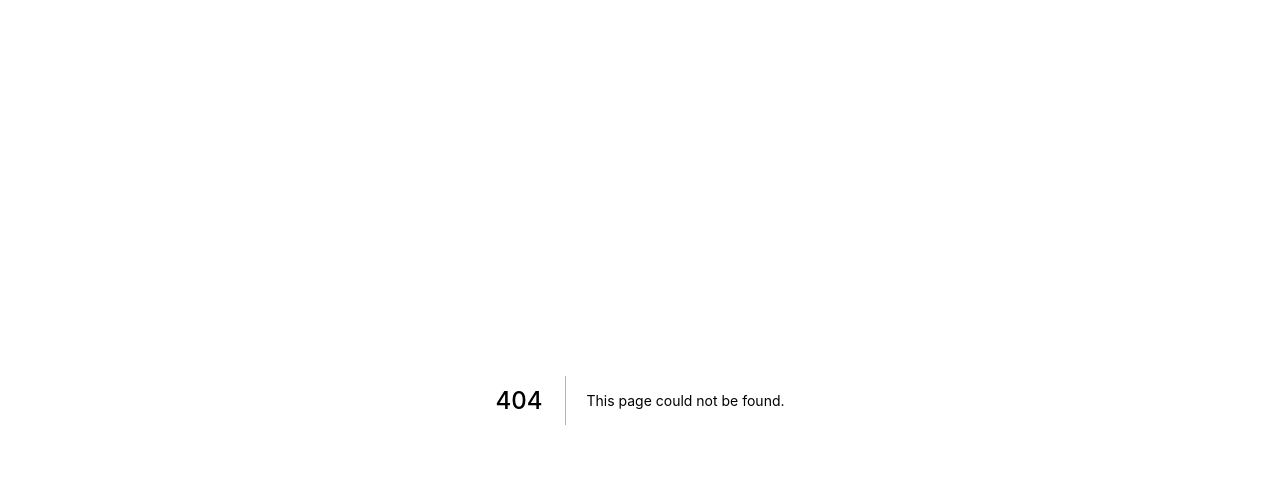
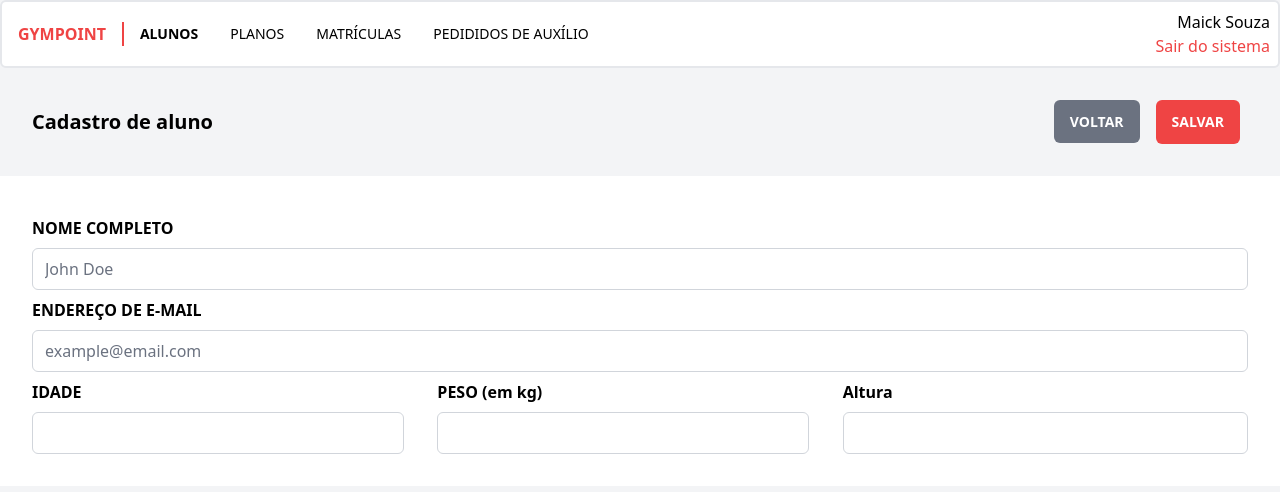
Before and after one commit to NearMaick/RocketSeat-GymPoint-2.0, a Next.js app: page /student/update/1 in a window 1280 px wide. Before the commit this address had no page. Shown: the top 492 px of the page. Built offline with nearby package versions, Linux system fonts and the light colour scheme; no server answers; the database is empty.

Commit message:
feat(web): update student #1

```diff
--- /dev/null
+++ b/src/pages/api/students/listOne.ts
@@ -0,0 +1,16 @@
+import { NextApiRequest, NextApiResponse } from "next";
+import { prisma } from "../../../lib/prisma";
+
+export default async function StudentsListOne(
+  request: NextApiRequest,
+  response: NextApiResponse
+) {
+  const { id } = request.query as any;
+  const result = await prisma.student.findUnique({
+    where: {
+      id,
+    },
+  });
+
+  return response.status(201).json(result);
+}
--- /dev/null
+++ b/src/pages/api/students/update/[id].tsx
@@ -0,0 +1,25 @@
+import { NextApiRequest, NextApiResponse } from "next";
+import { prisma } from "../../../../lib/prisma";
+
+export default async function Update(
+  request: NextApiRequest,
+  response: NextApiResponse
+) {
+  const { id } = request.query as any;
+  const { name, email, age, height, weight } = request.body;
+
+  const result = await prisma.student.update({
+    where: {
+      id: id,
+    },
+    data: {
+      name,
+      email,
+      age,
+      height,
+      weight,
+    },
+  });
+
+  return response.json(result);
+}
--- a/src/pages/student/list.tsx
+++ b/src/pages/student/list.tsx
@@ -52,9 +52,9 @@ export default function StudentList() {
             <p className='py-4'>{student.email}</p>
             <p className='py-4 mx-28'>{student.age}</p>
             <div className='w-full py-4 flex justify-end'>
-              <a className='px-2 text-blue-500' href=''>
-                editar
-              </a>
+              <Link href={`/student/update/${student.id}`}>
+                <a className='px-2 text-blue-500'>editar</a>
+              </Link>
               <a className='text-red-500' href=''>
                 apagar
               </a>
--- /dev/null
+++ b/src/pages/student/update/[id].tsx
@@ -0,0 +1,148 @@
+import { yupResolver } from "@hookform/resolvers/yup";
+import Link from "next/link";
+import { useRouter } from "next/router";
+import { useEffect } from "react";
+import { useForm } from "react-hook-form";
+import * as Yup from "yup";
+import { Header } from "../../../components/Header";
+
+const schema = Yup.object({
+  name: Yup.string().required("Nome é obrigatório"),
+  email: Yup.string()
+    .email("Deve ser um email válido")
+    .required("E-mail é obrigatório"),
+  height: Yup.number()
+    .positive("Não pode ser zero ou negativo")
+    .required("Altura é obrigatório"),
+  weight: Yup.number()
+    .positive("Não pode ser zero ou negativo")
+    .required("Peso é obrigatório"),
+  age: Yup.number()
+    .positive("Não pode ser zero ou negativo")
+    .required("Idade é obrigatório"),
+});
+
+export default function StudentUpdate() {
+  const {
+    register,
+    handleSubmit,
+    formState: { errors },
+    setValue,
+  } = useForm({
+    resolver: yupResolver(schema),
+  });
+  const { push, query } = useRouter();
+  const { id } = query;
+
+  useEffect(() => {
+    fetch(`http://localhost:3000/api/students/listOne?id=${id}`).then(
+      (response) =>
+        response.json().then((data) => {
+          setValue("name", data.name);
+          setValue("email", data.email);
+          setValue("age", data.age);
+          setValue("weight", data.weight);
+          setValue("height", data.height);
+        })
+    );
+  }, [id, setValue]);
+
+  function handleUpdateStudentSubmit({ name, email, height, weight, age }) {
+    fetch(`http://localhost:3000/api/students/update/${id}`, {
+      method: "put",
+      body: JSON.stringify({
+        name,
+        email,
+        age,
+        height,
+        weight,
+      }),
+      headers: {
+        "Content-Type": "application/json",
+      },
+    });
+
+    push("/student/list");
+
+    console.log({ name, email, height, weight, age });
+  }
+
+  return (
+    <div className='bg-gray-100 h-screen'>
+      <Header />
+      <section className='flex items-center justify-between p-8'>
+        <div>
+          <h4 className='font-bold text-xl'>Cadastro de aluno</h4>
+        </div>
+        <div>
+          <Link href='/student/list'>
+            <a className='font-bold bg-gray-500 text-sm text-white px-4 py-3 mx-2 rounded-md '>
+              VOLTAR
+            </a>
+          </Link>
+          <button
+            className='font-bold bg-red-500 text-sm text-white px-4 py-3 mx-2 rounded-md '
+            type='submit'
+            form='student-create-form'>
+            SALVAR
+          </button>
+        </div>
+      </section>
+      <section className='bg-white p-8'>
+        <form
+          id='student-create-form'
+          onSubmit={handleSubmit(handleUpdateStudentSubmit)}>
+          <h4 className='font-bold my-2'>NOME COMPLETO</h4>
+          <input
+            {...register("name")}
+            className='w-full border-gray-300 rounded-md'
+            type='text'
+            placeholder='John Doe'
+          />
+          <p className='text-red-500'>{errors.name?.message}</p>
+
+          <h4 className='font-bold my-2'>ENDEREÇO DE E-MAIL</h4>
+          <input
+            {...register("email")}
+            className='w-full border-gray-300 rounded-md'
+            type='email'
+            placeholder='example@email.com'
+          />
+          <p className='text-red-500'>{errors.email?.message}</p>
+
+          <div className='flex'>
+            <div className='w-1/3'>
+              <h4 className='font-bold my-2'>IDADE</h4>
+              <input
+                {...register("age")}
+                className='w-11/12 border-gray-300 rounded-md'
+                type='number'
+              />
+              <p className='text-red-500'>{errors.age?.message}</p>
+            </div>
+
+            <div className='w-1/3'>
+              <h4 className='font-bold my-2'>PESO (em kg)</h4>
+              <input
+                {...register("weight")}
+                className='w-11/12 border-gray-300 rounded-md'
+                type='number'
+              />
+              <p className='text-red-500'>{errors.weight?.message}</p>
+            </div>
+
+            <div className='w-1/3'>
+              <h4 className='font-bold my-2'>Altura</h4>
+              <input
+                {...register("height")}
+                className='w-full border-gray-300 rounded-md'
+                type='number'
+              />
+              <p className='text-red-500'>{errors.height?.message}</p>
+            </div>
+          </div>
+        </form>
+      </section>
+    </div>
+  );
+}
```
